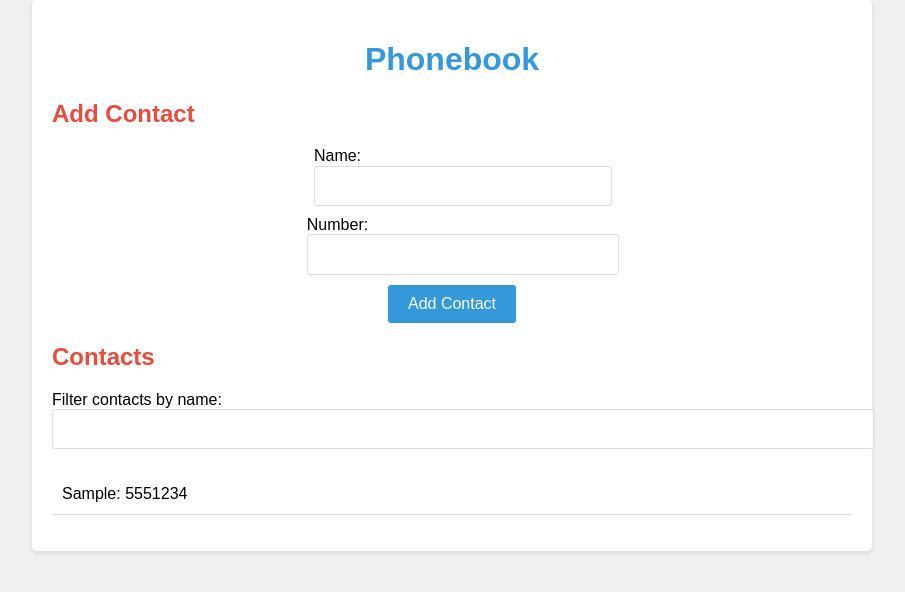
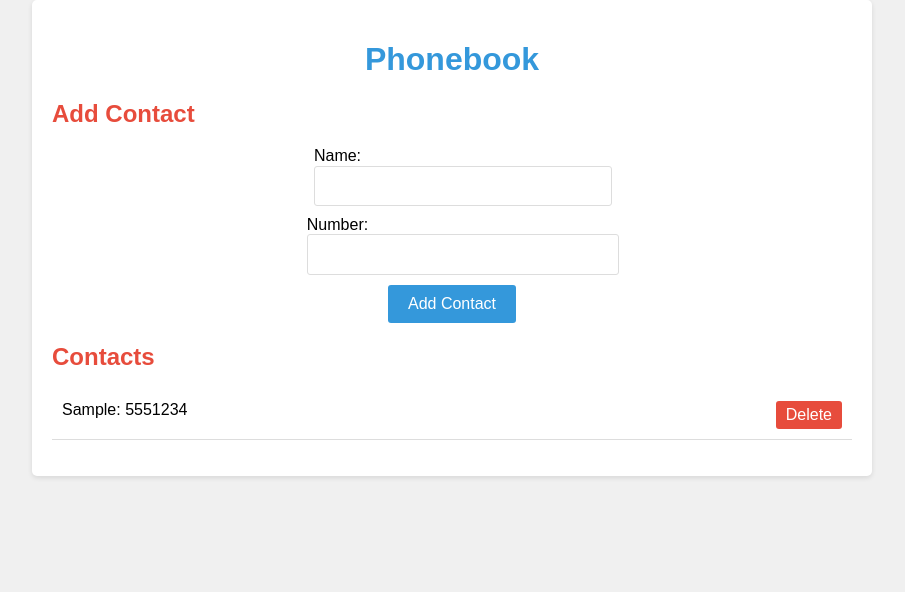
Before and after one commit to arhip14/goit-react-hw-02-phonebook, a React (Create React App) app: page / in a window 1280 px wide. Both pictures are taken after typing "Sample", "5551234" into the empty fields and a click on the button "Add Contact". Shown: the top 592 px of the page, without its empty margins (188-1093 px from the left). Built offline with nearby package versions, Linux system fonts and the light colour scheme.

Commit message:
delete btn add

```diff
--- a/src/components/App.jsx
+++ b/src/components/App.jsx
@@ -2,30 +2,24 @@ import React, { useState } from 'react';
 import '../index.css';
 import ContactForm from './ContactForm';
 import ContactList from './ContactList';
-import Filter from './Filter';
+
 function App() {
   const [contacts, setContacts] = useState([]);
-  const [filter, setFilter] = useState('');
 
-  const addContact = (contact) => {
-    setContacts([...contacts, contact]);
+  const handleAddContact = (newContact) => {
+    setContacts([...contacts, newContact]);
   };
 
-  const handleFilterChange = (event) => {
-    setFilter(event.target.value);
+  const handleDeleteContact = (contactId) => {
+    setContacts(contacts.filter(contact => contact.id !== contactId));
   };
-
-  const filteredContacts = contacts.filter((contact) =>
-    contact.name.toLowerCase().includes(filter.toLowerCase())
-  );
 
   return (
     <div className="App">
       <h1>Phonebook</h1>
-      <ContactForm addContact={addContact} />
+      <ContactForm addContact={handleAddContact} />
       <h2>Contacts</h2>
-      <Filter filter={filter} handleFilterChange={handleFilterChange} />
-      <ContactList contacts={filteredContacts} />
+      <ContactList contacts={contacts} onDeleteContact={handleDeleteContact} />
     </div>
   );
 }
--- a/src/components/ContactList.jsx
+++ b/src/components/ContactList.jsx
@@ -1,11 +1,12 @@
 import React from 'react';
 
-const ContactList = ({ contacts }) => {
+const ContactList = ({ contacts, onDeleteContact }) => {
   return (
     <ul>
       {contacts.map((contact) => (
         <li key={contact.id}>
           {contact.name}: {contact.number}
+          <button className="delete-button" onClick={() => onDeleteContact(contact.id)}>Delete</button>
         </li>
       ))}
     </ul>
--- a/src/index.css
+++ b/src/index.css
@@ -101,3 +101,18 @@ li {
   top: 80px;
   right: 20px;
 }
+
+.delete-button {
+  background-color: #e74c3c;
+  color: white;
+  border: none;
+  border-radius: 3px;
+  padding: 5px 10px;
+  cursor: pointer;
+  margin-left: 10px;
+  transition: background-color 0.3s ease;
+}
+
+.delete-button:hover {
+  background-color: #c0392b;
+}
```
